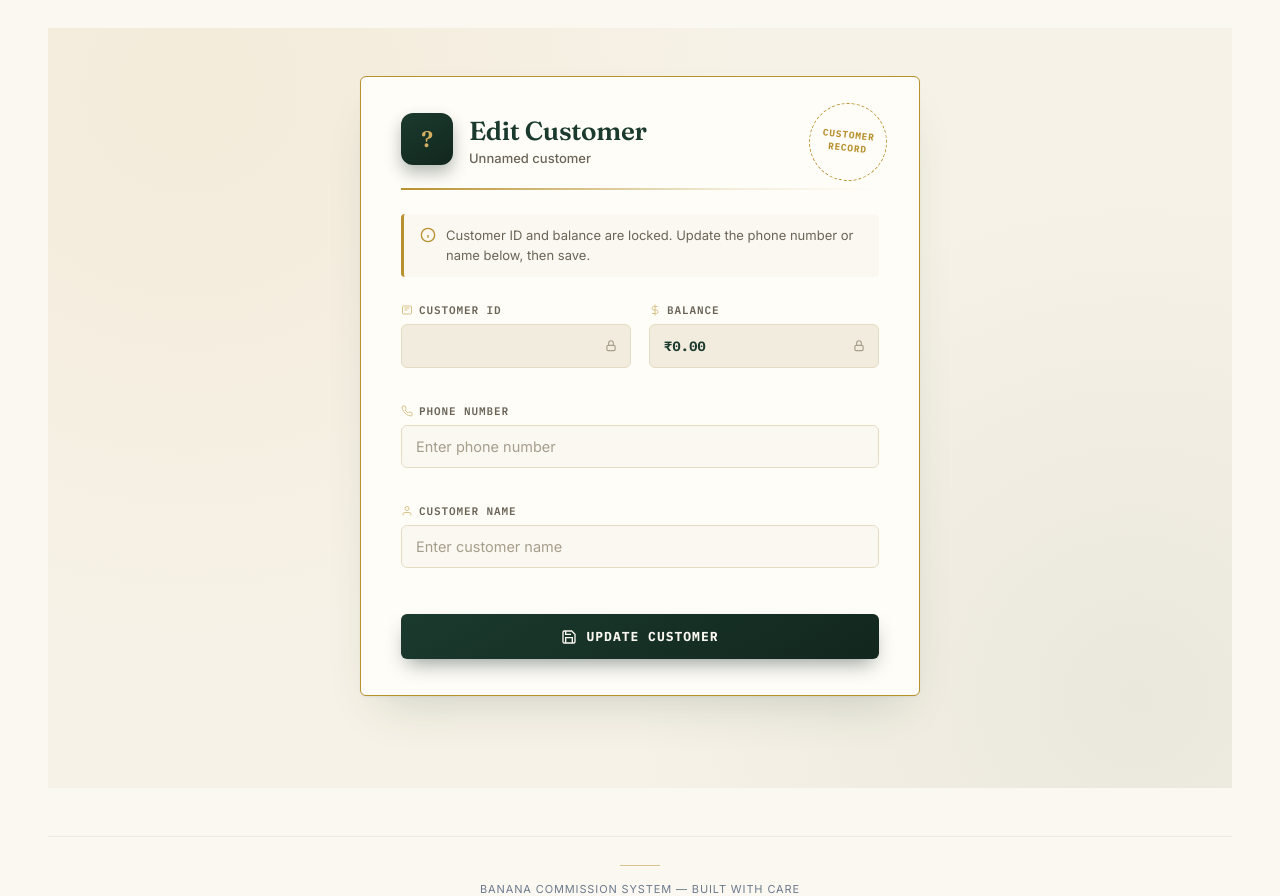
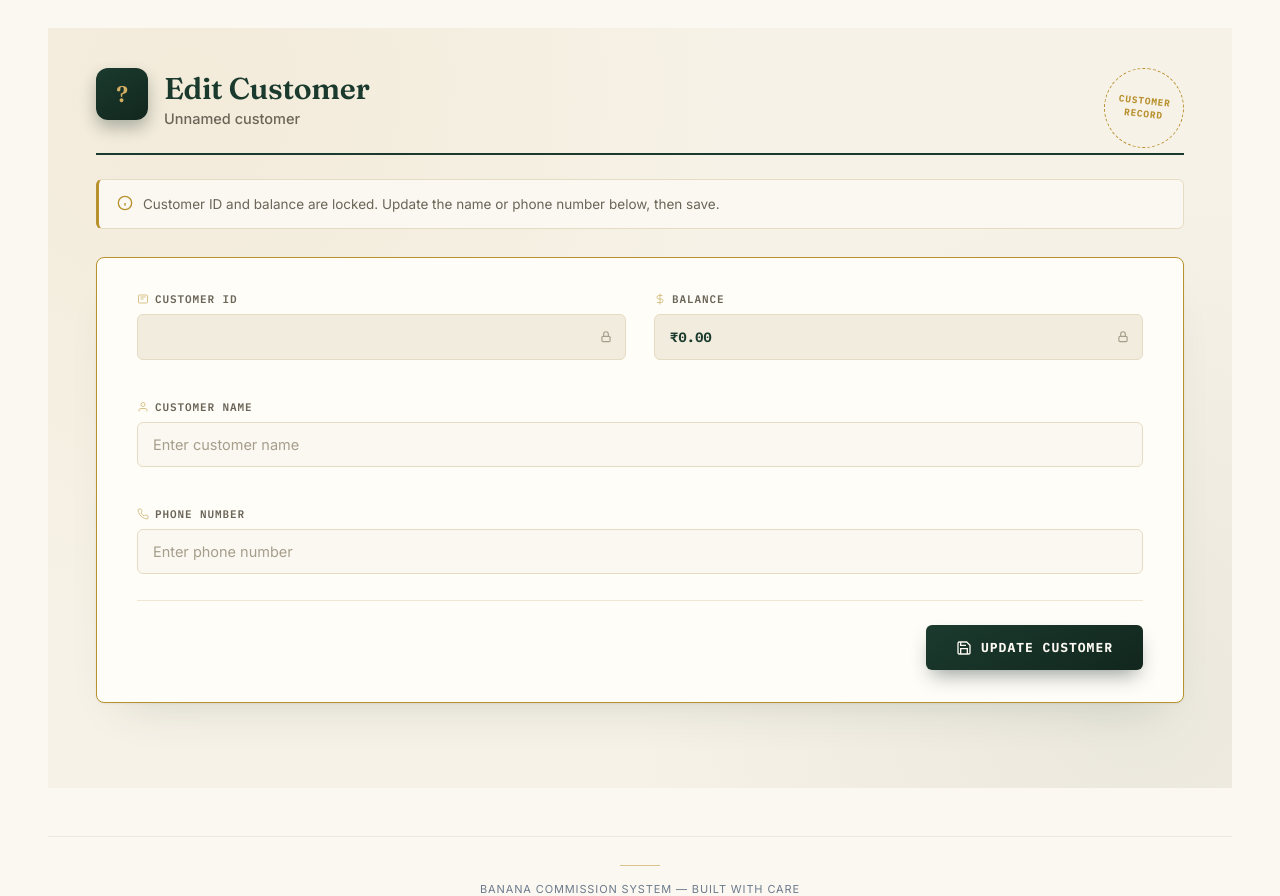
Before and after one commit to Anish-RS/commision-project-, a Flask app: page /customer/edit/1 in a window 1280 px wide. Shown: the part 156-1052 px from the top of the page. Run offline with Flask 3, Linux system fonts and the light colour scheme; the visitor is signed in with stand-in values (Sample User, id 1); data that the repository does not hold is empty; some libraries are stand-ins or nearby versions.

Commit message:
Update customer_edit_simple.html

```diff
--- a/templates/customer_edit_simple.html
+++ b/templates/customer_edit_simple.html
@@ -22,12 +22,9 @@
     --locked-bg:#F1ECDD;
 }
 
-.ledger-wrap{
+.ledger-page{
     min-height:calc(100vh - 40px);
-    display:flex;
-    align-items:flex-start;
-    justify-content:center;
-    padding:48px 16px;
+    padding:40px 48px 56px;
     background:
         radial-gradient(circle at 12% 8%, rgba(184,145,47,0.07), transparent 45%),
         radial-gradient(circle at 92% 88%, rgba(27,58,46,0.06), transparent 40%),
@@ -35,51 +32,12 @@
     font-family:'Inter', -apple-system, sans-serif;
 }
 
-.edit-card{
+.page-header{
     position:relative;
-    width:100%;
-    max-width:560px;
-    margin:0 auto;
-    background:var(--card);
-    border-radius:6px;
-    padding:36px 40px 36px;
-    box-shadow:
-        0 1px 2px rgba(27,58,46,0.05),
-        0 24px 48px -20px rgba(27,58,46,0.20);
-    border:1px solid var(--gold);
-}
-
-/* signature: ledger entry seal, echoes the stamped-record motif */
-.ledger-seal{
-    position:absolute;
-    top:26px;
-    right:32px;
-    width:78px;
-    height:78px;
-    border-radius:50%;
-    border:1.5px dashed var(--gold);
-    display:flex;
-    align-items:center;
-    justify-content:center;
-    text-align:center;
-    transform:rotate(6deg);
-}
-
-.ledger-seal span{
-    font-family:'IBM Plex Mono', monospace;
-    font-size:9.5px;
-    font-weight:700;
-    letter-spacing:0.8px;
-    color:var(--gold);
-    line-height:1.35;
-    text-transform:uppercase;
-}
-
-.card-header{
     display:flex;
     align-items:flex-start;
     gap:16px;
-    padding-right:90px;
+    padding-right:110px;
 }
 
 .avatar-badge{
@@ -109,7 +67,7 @@
 .edit-title{
     margin:0;
     font-family:'Fraunces', serif;
-    font-size:26px;
+    font-size:30px;
     font-weight:600;
     color:var(--forest);
     letter-spacing:-0.3px;
@@ -117,18 +75,41 @@
 
 .edit-subtitle{
     margin:0;
-    font-size:13px;
+    font-size:14.5px;
     color:var(--slate);
     font-weight:500;
-    overflow:hidden;
-    text-overflow:ellipsis;
-    white-space:nowrap;
+}
+
+/* signature: ledger entry seal, echoes the stamped-record motif used across the app */
+.ledger-seal{
+    position:absolute;
+    top:0;
+    right:0;
+    width:80px;
+    height:80px;
+    border-radius:50%;
+    border:1.5px dashed var(--gold);
+    display:flex;
+    align-items:center;
+    justify-content:center;
+    text-align:center;
+    transform:rotate(6deg);
+}
+
+.ledger-seal span{
+    font-family:'IBM Plex Mono', monospace;
+    font-size:9.5px;
+    font-weight:700;
+    letter-spacing:0.8px;
+    color:var(--gold);
+    line-height:1.35;
+    text-transform:uppercase;
 }
 
 .gold-rule{
     height:2px;
-    margin:22px 0 24px;
-    background:linear-gradient(90deg, var(--gold), rgba(184,145,47,0.15) 70%, transparent);
+    margin:26px 0 24px;
+    background:var(--forest);
 }
 
 .info-banner{
@@ -136,10 +117,11 @@
     align-items:flex-start;
     gap:10px;
     background:var(--ivory);
+    border:1px solid var(--line);
     border-left:3px solid var(--gold);
-    border-radius:4px;
-    padding:12px 16px;
-    margin-bottom:26px;
+    border-radius:6px;
+    padding:14px 18px;
+    margin-bottom:28px;
 }
 
 .info-banner svg{
@@ -152,15 +134,25 @@
 
 .info-banner p{
     margin:0;
-    font-size:13px;
+    font-size:13.5px;
     color:var(--slate);
     line-height:1.5;
+}
+
+.edit-card{
+    background:var(--card);
+    border-radius:8px;
+    padding:34px 40px 32px;
+    box-shadow:
+        0 1px 2px rgba(27,58,46,0.05),
+        0 24px 48px -28px rgba(27,58,46,0.20);
+    border:1px solid var(--gold);
 }
 
 .form-grid{
     display:grid;
     grid-template-columns:1fr 1fr;
-    gap:18px;
+    gap:22px 28px;
 }
 
 .form-group{
@@ -182,7 +174,7 @@
     color:var(--slate);
     text-transform:uppercase;
     letter-spacing:0.9px;
-    margin-bottom:7px;
+    margin-bottom:8px;
 }
 
 .form-label svg{
@@ -195,7 +187,7 @@
 
 .form-input{
     width:100%;
-    padding:12px 14px;
+    padding:13px 15px;
     border:1.5px solid var(--line);
     border-radius:6px;
     background:var(--ivory);
@@ -255,17 +247,22 @@
 }
 
 .helper-note{
-    margin:6px 2px 0;
+    margin:7px 2px 0;
     font-size:11.5px;
     color:var(--slate-soft);
     font-weight:500;
 }
 
+.form-footer{
+    display:flex;
+    justify-content:flex-end;
+    margin-top:8px;
+    padding-top:24px;
+    border-top:1px solid var(--line-soft);
+}
+
 .update-btn{
-    position:relative;
-    margin-top:28px;
-    width:100%;
-    padding:14px;
+    padding:14px 30px;
     border:none;
     border-radius:6px;
     font-family:'IBM Plex Mono', monospace;
@@ -340,26 +343,25 @@
 }
 </style>
 
-<div class="ledger-wrap">
-<div class="edit-card">
+<div class="ledger-page">
 
-    <div class="ledger-seal"><span>Customer<br>Record</span></div>
-
-    <div class="card-header">
+    <div class="page-header">
         <div class="avatar-badge">{{ (customer.name or "?")[0]|upper }}</div>
         <div class="header-text">
             <h2 class="edit-title">Edit Customer</h2>
             <p class="edit-subtitle">{{ customer.name or "Unnamed customer" }}</p>
         </div>
+        <div class="ledger-seal"><span>Customer<br>Record</span></div>
     </div>
 
     <div class="gold-rule"></div>
 
     <div class="info-banner">
         <svg viewBox="0 0 24 24" fill="none" stroke="currentColor" stroke-width="2"><circle cx="12" cy="12" r="10"/><path d="M12 16v-4M12 8h.01"/></svg>
-        <p>Customer ID and balance are locked. Update the phone number or name below, then save.</p>
+        <p>Customer ID and balance are locked. Update the name or phone number below, then save.</p>
     </div>
 
+    <div class="edit-card">
     <form method="POST">
 
         <div class="form-grid">
@@ -396,19 +398,6 @@
 
             <div class="form-group full">
                 <label class="form-label">
-                    <svg viewBox="0 0 24 24" fill="none" stroke="currentColor" stroke-width="2"><path d="M22 16.92v3a2 2 0 0 1-2.18 2 19.79 19.79 0 0 1-8.63-3.07 19.5 19.5 0 0 1-6-6 19.79 19.79 0 0 1-3.07-8.67A2 2 0 0 1 4.11 2h3a2 2 0 0 1 2 1.72c.13.96.36 1.9.7 2.8a2 2 0 0 1-.45 2.11L8.09 9.91a16 16 0 0 0 6 6l1.27-1.27a2 2 0 0 1 2.11-.45c.9.34 1.84.57 2.8.7A2 2 0 0 1 22 16.92z"/></svg>
-                    Phone number
-                </label>
-                <input
-                    type="tel"
-                    name="phone"
-                    value="{{ customer.phone or '' }}"
-                    placeholder="Enter phone number"
-                    class="form-input">
-            </div>
-
-            <div class="form-group full">
-                <label class="form-label">
                     <svg viewBox="0 0 24 24" fill="none" stroke="currentColor" stroke-width="2"><path d="M20 21v-2a4 4 0 0 0-4-4H8a4 4 0 0 0-4 4v2"/><circle cx="12" cy="7" r="4"/></svg>
                     Customer name
                 </label>
@@ -434,16 +423,31 @@
                 {% endif %}
             </div>
 
+            <div class="form-group full">
+                <label class="form-label">
+                    <svg viewBox="0 0 24 24" fill="none" stroke="currentColor" stroke-width="2"><path d="M22 16.92v3a2 2 0 0 1-2.18 2 19.79 19.79 0 0 1-8.63-3.07 19.5 19.5 0 0 1-6-6 19.79 19.79 0 0 1-3.07-8.67A2 2 0 0 1 4.11 2h3a2 2 0 0 1 2 1.72c.13.96.36 1.9.7 2.8a2 2 0 0 1-.45 2.11L8.09 9.91a16 16 0 0 0 6 6l1.27-1.27a2 2 0 0 1 2.11-.45c.9.34 1.84.57 2.8.7A2 2 0 0 1 22 16.92z"/></svg>
+                    Phone number
+                </label>
+                <input
+                    type="tel"
+                    name="phone"
+                    value="{{ customer.phone or '' }}"
+                    placeholder="Enter phone number"
+                    class="form-input">
+            </div>
+
         </div>
 
-        <button type="submit" class="update-btn">
-            <svg viewBox="0 0 24 24" fill="none" stroke="currentColor" stroke-width="2"><path d="M19 21H5a2 2 0 0 1-2-2V5a2 2 0 0 1 2-2h11l5 5v11a2 2 0 0 1-2 2z"/><polyline points="17 21 17 13 7 13 7 21"/><polyline points="7 3 7 8 15 8"/></svg>
-            Update Customer
-        </button>
+        <div class="form-footer">
+            <button type="submit" class="update-btn">
+                <svg viewBox="0 0 24 24" fill="none" stroke="currentColor" stroke-width="2"><path d="M19 21H5a2 2 0 0 1-2-2V5a2 2 0 0 1 2-2h11l5 5v11a2 2 0 0 1-2 2z"/><polyline points="17 21 17 13 7 13 7 21"/><polyline points="7 3 7 8 15 8"/></svg>
+                Update Customer
+            </button>
+        </div>
 
     </form>
+    </div>
 
-</div>
 </div>
 
 {% endblock %}
```
Also changed, not shown: other parts of templates/customer_edit_simple.html (+16 -10 lines).
